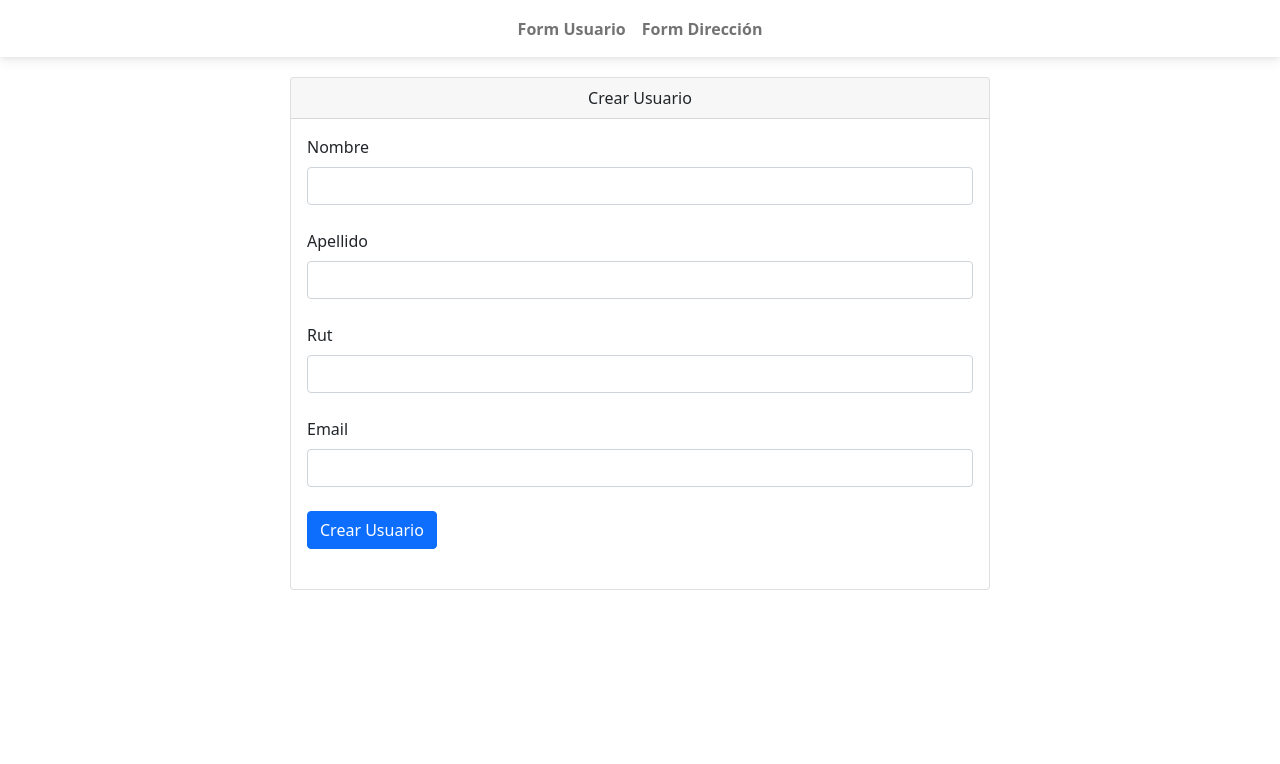
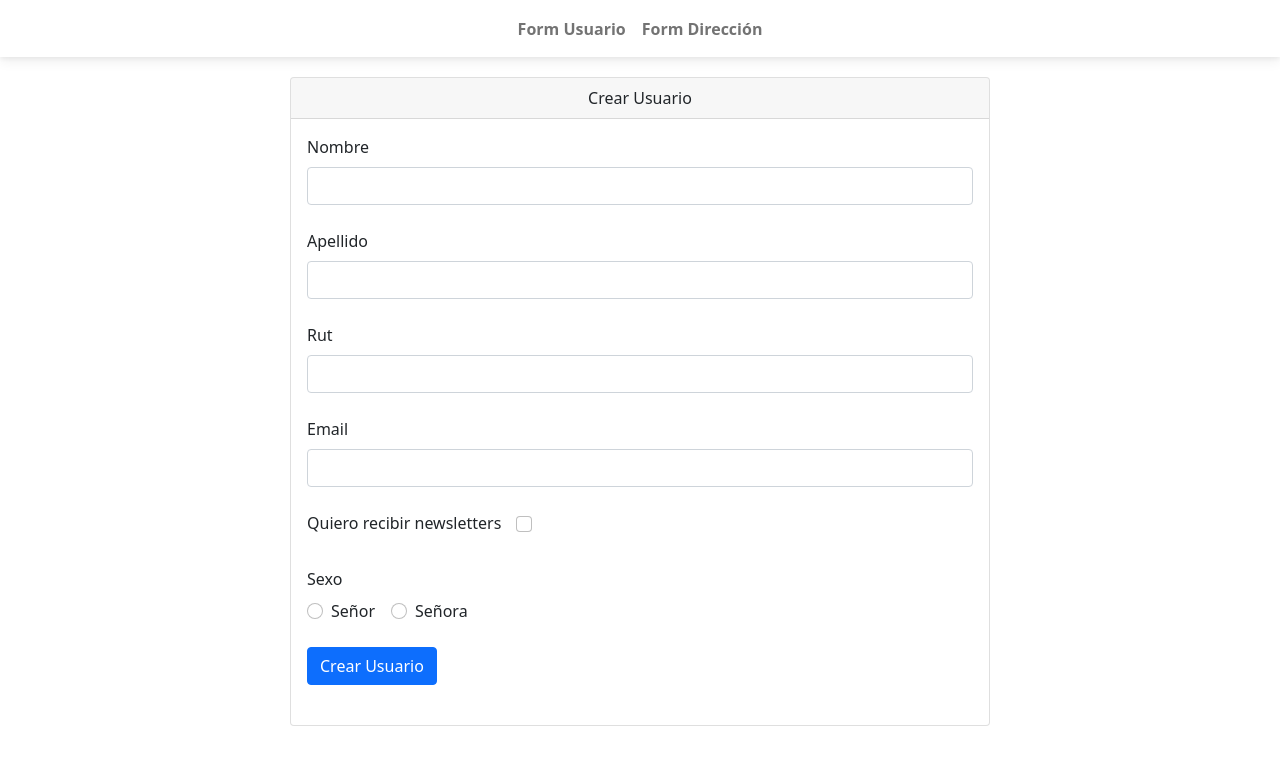
Before and after one commit to devRe89/forms-structure, a React (Create React App) app: page / in a window 1280 px wide. Shown: the top 764 px of the page. Built offline with nearby package versions, Linux system fonts and the light colour scheme.

Commit message:
Up Structure Forms

```diff
--- a/src/components/Direccion.js
+++ b/src/components/Direccion.js
@@ -1,5 +1,6 @@
 import React from 'react';
 import Input from './ui/form-elements/Input';
+import TextArea from './ui/form-elements/TextArea';
 import Boton from './ui/form-elements/Boton';
 import Card from './ui/Card';
 import Select from './ui/form-elements/Select';
@@ -62,6 +63,7 @@ const Direccion = () => {
                 {errors.house_number && errors.house_number}
                 <Select
                     name="pre-phone"
+                    className="form-select"
                     div="pre-phone"
                 >
                     <option value="+569">+569</option>
@@ -79,6 +81,8 @@ const Direccion = () => {
                 {errors.phone && errors.phone}
                 <Select
                     name="region"
+                    className="form-select"
+                    div="full-input"
                     onChange={handlerChange}
                     value={region}
                 >
@@ -89,6 +93,7 @@ const Direccion = () => {
                 {errors.region && errors.region}
                 <Select
                     name="comuna"
+                    className="form-select"
                     onChange={handlerChange}
                     value={comuna}
                 >
@@ -97,6 +102,11 @@ const Direccion = () => {
                     <option value="Las Condes">Las Condes</option>
                 </Select>
                 {errors.comuna && errors.comuna}
+                <TextArea
+                    label="Observación de la dirección"
+                    class="md-textarea form-control"
+                    rows="3"
+                />
                 <Boton
                     title="Agregar una Dirección"
                     type="submit"
--- a/src/components/Usuario.js
+++ b/src/components/Usuario.js
@@ -8,7 +8,9 @@ const initState = {
     first_name: '',
     last_name: '',
     rut: '',
-    email: ''
+    email: '',
+    news: false,
+    sex: ''
 }
 const Usuario = () => {
     const {
@@ -17,11 +19,16 @@ const Usuario = () => {
         handlerSubmit,
         handlerChange
     } = useValidatorForm(initState, addNewUser);
-    const { first_name, last_name, rut, email } = state;
+    const { first_name, last_name, rut, email, news, sex } = state;
 
     function addNewUser() {
         console.log(first_name, email);
     }
+
+    const radioElements = [
+        {value:"sro", text:"Señor"},
+        {value:"sra", text:"Señora"},
+    ];
 
     return (
         <Card title="Crear Usuario">
@@ -64,6 +71,24 @@ const Usuario = () => {
                     value={email}
                 />
                 {errors.email && errors.email }
+                <Input
+                    label="Quiero recibir newsletters"
+                    type="checkbox"
+                    name="news"
+                    className="form-check-input"
+                    onChange={handlerChange}
+                    checked={news}
+
+                />
+                <Input
+                    label="Sexo"
+                    type="radio"
+                    radioElements={radioElements}
+                    name="sex"
+                    onChange={handlerChange}
+                    className="form-check-input"
+                />
+                {errors.sex && errors.sex }
                 <Boton
                     title="Crear Usuario"
                     type="submit"
--- a/src/components/ui/form-elements/Input.js
+++ b/src/components/ui/form-elements/Input.js
@@ -1,6 +1,25 @@
 import React from 'react';
 
-const Input = ({label, div, ...rest}) => {
+const Input = ({label, div, radioElements, ...rest}) => {
+
+    if ( radioElements ) return (
+        <>
+        <label className="form-label">{label}</label> <br></br>
+        {radioElements.map(radio => (
+            <div key={radio.value} className={`form-check form-check-inline mb-4 ${div ? div :''}`}>
+                <input
+                    id={`label-${radio.text}`}
+                    value={radio.value}
+                    {...rest}
+                />
+                <label className="form-check-label" htmlFor={`label-${radio.text}`}>
+                    {radio.text}
+                </label>
+            </div>
+        ))}
+        </>
+    );
+
     return (
         <div className={`form-outline mb-4 ${div ? div :''}`}>
             <label className="form-label">{label}</label>
--- a/src/components/ui/form-elements/Select.js
+++ b/src/components/ui/form-elements/Select.js
@@ -5,7 +5,6 @@ const Select = ({name, div, children, ...rest}) => {
         <div className={`form-outline mb-4 ${div ? div :''}`}>
             <select
                 name={name}
-                className="form-select"
                 {...rest}
             >
                 {children}
--- /dev/null
+++ b/src/components/ui/form-elements/TextArea.js
@@ -0,0 +1,14 @@
+import React from 'react';
+
+const TextArea = ({label, div, ...rest}) => {
+    return (
+        <div className="form-outline mb-4">
+            <label className="form-label">{label}</label>
+            <textarea
+                {...rest}
+            ></textarea>
+        </div>
+    );
+}
+
+export default TextArea;
--- a/src/custom-hooks/useValidatorForm.js
+++ b/src/custom-hooks/useValidatorForm.js
@@ -16,9 +16,10 @@ const useValidatorFrom = (initialState, fn) => {
     }, [errors, submit, fn]);
 
     const handlerChange = e => {
+        console.log(e.target.type, e.target.value);
         setState({
             ...state,
-            [e.target.name]: e.target.value
+            [e.target.name]: e.target.type === 'checkbox' ? e.target.checked : e.target.value
         });
     }
 
--- a/src/front-validations/validate-forms.js
+++ b/src/front-validations/validate-forms.js
@@ -14,6 +14,9 @@ export default function validateFormInputs(inputs){
     }
     if( ('email' in inputs) && (inputs.email === '' || !/^[A-Z0-9._%+-]+@[A-Z0-9.-]+\.[A-Z]{2,}$/i.test(inputs.email)) ){
         errors.email = 'El Email es requerido o ingreso un mail no valido';
+    }
+    if( ('sex' in inputs) && inputs.sex === '' ) {
+        errors.sex = 'El sexo es requerido';
     }
     if( ('street' in inputs) && inputs.street === '' ) {
         errors.street = 'EL nombre de la calle es requerido';
--- a/src/index.css
+++ b/src/index.css
@@ -31,9 +31,20 @@
 }
 
 .pre-phone{
-    width: 15%;
-    float: left;
-    margin-right: 5px;
-    margin-bottom: 0 !important;
-    margin-top: 32px;
+  width: 15%;
+  float: left;
+  margin-right: 5px;
+  margin-bottom: 0 !important;
+  margin-top: 32px;
 }
+
+input[type='checkbox']{
+  margin-left: 15px;
+  vertical-align: middle;
+  margin-top: -1px;
+}
+
+.full-input{
+  width: 100%;
+  overflow: hidden;
+}
```
